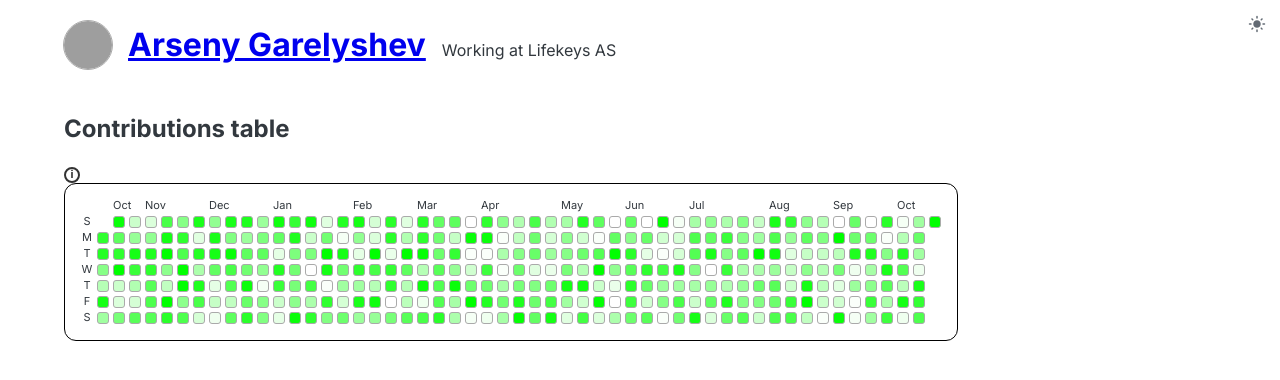
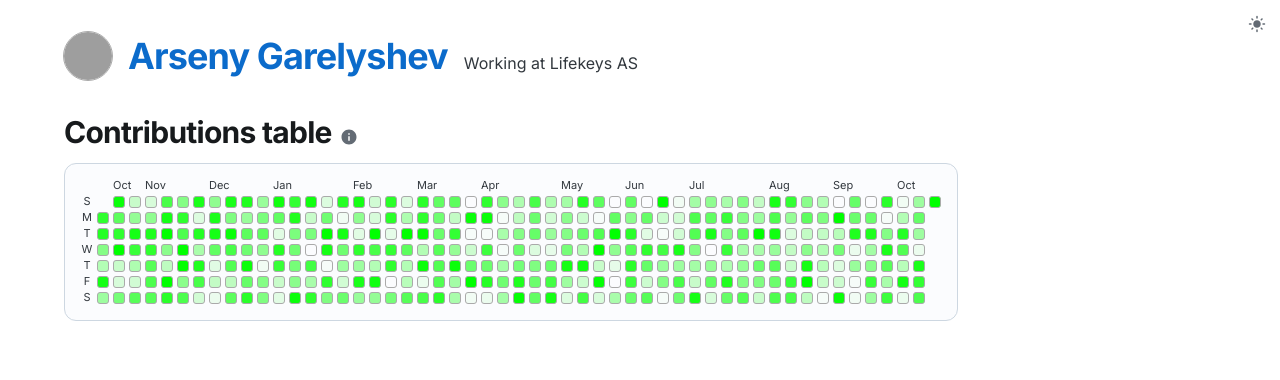
Before and after one commit to MonstraG/my-page, a Next.js app: page /about in a window 1280 px wide. Shown: the top 380 px of the page. Built offline with nearby package versions, Linux system fonts and the light colour scheme; grey boxes are pictures that could not be loaded.

Commit message:
fix(profile): fix various issues after adding mui/joy

```diff
--- a/next.config.mjs
+++ b/next.config.mjs
@@ -4,7 +4,13 @@ import withBundleAnalyzer from "@next/bundle-analyzer";
 let nextConfig = {
 	reactStrictMode: true,
 	images: {
-		domains: ["avatars.githubusercontent.com"],
+		remotePatterns: [
+			{
+				protocol: "https",
+				hostname: "avatars.githubusercontent.com",
+				pathname: "**"
+			}
+		],
 		imageSizes: [32, 48, 64, 80, 96, 128, 256, 384],
 		deviceSizes: [640, 828, 1080, 1536, 1920]
 	}
--- a/package.json
+++ b/package.json
@@ -7,7 +7,7 @@
   "license": "UNLICENSED",
   "type": "module",
   "scripts": {
-    "dev": "next dev --turbo",
+    "dev": "next dev",
     "build": "next build",
     "start": "next start",
     "lint": "next lint",
--- a/src/components/Github/Contributions/ContributionTable.tsx
+++ b/src/components/Github/Contributions/ContributionTable.tsx
@@ -7,6 +7,7 @@ import { useTooltipController } from "@/components/Tooltip/useTooltipController"
 import type { ContributionDayParsed } from "@/components/Github/Contributions/getContributions";
 import { ContributionTooltip } from "@/components/Github/Contributions/ContributionTooltip";
 import type { ContributionWeekParsed } from "@/components/Github/Contributions/getContributions";
+import { Sheet, Stack } from "@mui/joy";
 
 /**
  * Code-golfed function to get on which day does the week start in a given locale
@@ -132,7 +133,8 @@ export const ContributionTable: FC<Props> = ({ contributions }) => {
 		<>
 			<ContributionTooltip tooltip={tooltip} language={language} />
 
-			<div className={styles.year}>
+			<Sheet variant="outlined" sx={{ borderRadius: 12, display: "inline-block" }}>
+				<Stack direction="row" spacing={0.5} sx={{ p: 2 }}>
 					<div className={styles.column}>
 						{getWeekdays(startOfTheWeekISO).map((day, index) => (
 							<div key={index} className={styles.weekdayName} title={day}>
@@ -148,7 +150,8 @@ export const ContributionTable: FC<Props> = ({ contributions }) => {
 							tooltipControls={tooltip.controls}
 						/>
 					))}
-			</div>
+				</Stack>
+			</Sheet>
 		</>
 	);
 };
--- a/src/components/Github/Contributions/Contributions.module.scss
+++ b/src/components/Github/Contributions/Contributions.module.scss
@@ -1,12 +1,3 @@
-.year {
-	display: inline-flex;
-	flex-direction: row;
-	gap: 4px;
-	padding: 16px;
-	border: 1px solid black;
-	border-radius: 12px;
-}
-
 .column {
 	display: flex;
 	flex-direction: column;
--- a/src/components/Github/Contributions/Contributions.tsx
+++ b/src/components/Github/Contributions/Contributions.tsx
@@ -1,18 +1,20 @@
 import type { FC } from "react";
 import { getContributions } from "@/components/Github/Contributions/getContributions";
 import { ContributionTable } from "@/components/Github/Contributions/ContributionTable";
-import styles from "@/components/Github/Contributions/Contributions.module.scss";
 import { ContributionsTableTooltip } from "@/components/Github/Contributions/ContributionsTableTooltip";
+import { Typography, Stack } from "@mui/joy";
 
 export const Contributions: FC = async () => {
 	const contributions = await getContributions();
 
 	return (
 		<>
-			<div className={styles.stack}>
-				<h2>Contributions table</h2>
+			<Stack direction="row" alignItems="center" gap={1}>
+				<Typography level="h2" gutterBottom>
+					Contributions table
+				</Typography>
 				<ContributionsTableTooltip />
-			</div>
+			</Stack>
 
 			<ContributionTable contributions={contributions} />
 		</>
--- a/src/components/Github/Contributions/ContributionsTableTooltip.tsx
+++ b/src/components/Github/Contributions/ContributionsTableTooltip.tsx
@@ -1,26 +1,18 @@
 "use client";
 import type { FC } from "react";
-import { Tooltip } from "@/components/Tooltip/Tooltip";
-import { useTooltipController } from "@/components/Tooltip/useTooltipController";
-import { InfoIcon } from "@/components/InfoIcon/InfoIcon";
-import type { MouseEvent } from "react";
+import { Tooltip } from "@mui/joy";
+import InfoIcon from "@mui/icons-material/Info";
 
-export const ContributionsTableTooltip: FC = () => {
-	const tooltip = useTooltipController<unknown>();
-
-	return (
-		<>
-			<InfoIcon
-				onMouseEnter={(event: MouseEvent<HTMLDivElement>) => {
-					tooltip.controls.open(event.currentTarget, null);
-				}}
-				onMouseLeave={tooltip.controls.close}
-			/>
-
-			<Tooltip tooltip={tooltip}>
+export const ContributionsTableTooltip: FC = () => (
+	<Tooltip
+		size="sm"
+		title={
+			<>
 				Fetches data from github, re-implemented from scratch.
 				<div>And maybe it should have been a table.</div>
-			</Tooltip>
-		</>
-	);
-};
+			</>
+		}
+	>
+		<InfoIcon fontSize="lg" />
+	</Tooltip>
+);
--- a/src/components/Github/Profile/Profile.module.scss
+++ b/src/components/Github/Profile/Profile.module.scss
@@ -1,10 +1,3 @@
-.profile {
-	display: flex;
-	flex-direction: row;
-	align-items: center;
-	gap: 16px;
-}
-
 .nameAndSubtitle {
 	display: flex;
 	flex-direction: row;
--- a/src/components/Github/Profile/Profile.tsx
+++ b/src/components/Github/Profile/Profile.tsx
@@ -2,13 +2,13 @@ import type { FC } from "react";
 import { getProfile } from "@/components/Github/Profile/getProfile";
 import Image from "next/image";
 import styles from "@/components/Github/Profile/Profile.module.scss";
-import { LinkOut } from "@/components/LinkOut";
+import { Link, Stack, Typography } from "@mui/joy";
 
 export const Profile: FC = async () => {
 	const profile = await getProfile();
 
 	return (
-		<div className={styles.profile}>
+		<Stack direction="row" alignItems="center" spacing={2} my={4}>
 			{profile.avatarUrl && (
 				<Image
 					src={profile.avatarUrl}
@@ -19,11 +19,11 @@ export const Profile: FC = async () => {
 				/>
 			)}
 			<div className={styles.nameAndSubtitle}>
-				<h1>
-					<LinkOut href={profile.url}>{profile.name}</LinkOut>
-				</h1>
+				<Typography level="h1">
+					<Link href={profile.url}>{profile.name}</Link>
+				</Typography>
 				{profile.company && <span>Working at {profile.company}</span>}
 			</div>
-		</div>
+		</Stack>
 	);
 };
```
Lines whose indentation alone changed are shown as unchanged.
